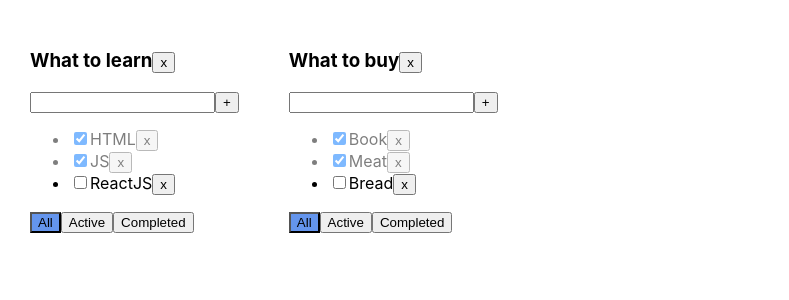
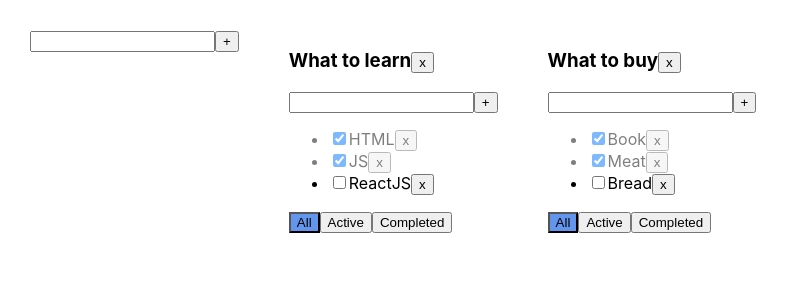
Before and after one commit to marid01/todolist, a React app: page / in a window 1280 px wide. Shown: the top 300 px of the page, without its empty margins (0-789 px from the left). Built offline with nearby package versions, Linux system fonts and the light colour scheme.

Commit message:
added new component AddItemForm

```diff
--- /dev/null
+++ b/src/AddItemForm.tsx
@@ -0,0 +1,49 @@
+import React, {ChangeEvent, KeyboardEvent, useState} from "react";
+
+type AddItemFormPropsType = {
+    addItem: (title: string) => void
+}
+
+function AddItemForm(props: AddItemFormPropsType) {
+
+    const [newTaskTitle, setNewTaskTitle] = useState<string>("");
+    const [error, setError] = useState<boolean>(false)
+
+
+    const onChangeTitle = (e: ChangeEvent<HTMLInputElement>) => {
+        setNewTaskTitle(e.currentTarget.value)
+        setError(false)
+    }
+
+    const onClickAddItem = () => {
+        const trimmedTitle = newTaskTitle.trim()
+        if (trimmedTitle) {
+            props.addItem(newTaskTitle)
+        } else {
+            setError(true)
+
+        }
+        setNewTaskTitle("");
+    }
+
+    const onKeyPressHandler = (e: KeyboardEvent<HTMLInputElement>) => {
+        if (e.key === "Enter") {
+            onClickAddItem()
+        }
+    }
+    const errorMessage = error ? <div className={"error-message"}>Title is required</div> : null
+
+    return(
+        <div>
+            <input className={error ? "error" : ""}
+                   value={newTaskTitle}
+                   onChange={onChangeTitle}
+                   onKeyPress={onKeyPressHandler}
+            />
+            <button onClick={onClickAddItem}>+</button>
+            {errorMessage}
+        </div>
+    )
+}
+
+export default AddItemForm;
--- a/src/App.tsx
+++ b/src/App.tsx
@@ -2,9 +2,10 @@ import React, {useState} from 'react';
 import './App.css';
 import {Todolist} from "./Todolist";
 import {v1} from "uuid";
+import AddItemForm from "./AddItemForm";
 
 export type FilteredValuesType = "all" | "active" | "completed"
-type TodolistType = {
+type TodoListType = {
     id: string
     title: string
     filter: FilteredValuesType
@@ -50,10 +51,17 @@ function App() {
         delete tasks[todolistId]
     }
 
+    function addTodoList(title: string) {
+        const newTodoListId = v1()
+        const newTodoList: TodoListType = {id: newTodoListId, title: title, filter: "all"}
+        setTodolists([...todolists, newTodoList])
+        setTasks({...tasks, [newTodoListId]: []})
+    }
+
     let todolistId1 = v1();
     let todolistId2 = v1();
 
-    let [todolists, setTodolists] = useState<Array<TodolistType>>([
+    let [todolists, setTodolists] = useState<Array<TodoListType>>([
         {id: todolistId1, title: "What to learn", filter: "all"},
         {id: todolistId2, title: "What to buy", filter: "all"},
     ]);
@@ -74,6 +82,8 @@ function App() {
 
     return (
         <div className="App">
+            <AddItemForm addItem={addTodoList} />
+
             {
                 todolists.map((tl) => {
                     let allTodolistTasks = tasks[tl.id];
--- a/src/Todolist.tsx
+++ b/src/Todolist.tsx
@@ -1,5 +1,6 @@
 import React, {ChangeEvent, KeyboardEvent, useState} from "react";
 import {FilteredValuesType} from "./App";
+import AddItemForm from "./AddItemForm";
 
 type TaskType = {
     id: string
@@ -21,48 +22,50 @@ type PropsType = {
 
 
 export function Todolist(props: PropsType) {
-    const [newTaskTitle, setNewTaskTitle] = useState<string>("");
-    const [error, setError] = useState<boolean>(false)
+    // const [newTaskTitle, setNewTaskTitle] = useState<string>("");
+    // const [error, setError] = useState<boolean>(false)
 
-    const onNewTitleChangeHandler = (e: ChangeEvent<HTMLInputElement>) => {
-        setNewTaskTitle(e.currentTarget.value)
-        setError(false)
-    }
+    // const onNewTitleChangeHandler = (e: ChangeEvent<HTMLInputElement>) => {
+    //     setNewTaskTitle(e.currentTarget.value)
+    //     setError(false)
+    // }
 
-    const onKeyPressHandler = (e: KeyboardEvent<HTMLInputElement>) => {
-        if (e.key === "Enter") {
-            addTask()
-        }
-    }
-    const addTask = () => {
-        const trimmedTitle = newTaskTitle.trim()
-        if (trimmedTitle) {
-            props.addTask(newTaskTitle, props.todolistId)
-        } else {
-            setError(true)
-
-        }
-        setNewTaskTitle("");
-    }
+    // const onKeyPressHandler = (e: KeyboardEvent<HTMLInputElement>) => {
+    //     if (e.key === "Enter") {
+    //         addTask()
+    //     }
+    // }
+    // const addTask = () => {
+    //     const trimmedTitle = newTaskTitle.trim()
+    //     if (trimmedTitle) {
+    //         props.addTask(newTaskTitle, props.todolistId)
+    //     } else {
+    //         setError(true)
+    //
+    //     }
+    //     setNewTaskTitle("");
+    // }
 
 
     const onAllClickHandler = () => props.changeFilter("all", props.todolistId);
     const onActiveClickHandler = () => props.changeFilter("active", props.todolistId);
     const onCompletedClickHandler = () => props.changeFilter("completed", props.todolistId);
-    const errorMessage = error ? <div className={"error-message"}>Title is required</div> : null
+    // const errorMessage = error ? <div className={"error-message"}>Title is required</div> : null
     const onClickRemoveTodolist = () => props.removeTodolist(props.todolistId)
+    const addTask = (title: string) => props.addTask(title, props.todolistId)
 
     return <div>
         <h3>{props.title}<button onClick={onClickRemoveTodolist}>x</button></h3>
-        <div>
-            <input className={error ? "error" : ""}
-                value={newTaskTitle}
-                   onChange={onNewTitleChangeHandler}
-                   onKeyPress={onKeyPressHandler}
-            />
-            <button onClick={addTask}>+</button>
-            {errorMessage}
-        </div>
+        <AddItemForm addItem={addTask}/>
+        {/*<div>*/}
+        {/*    <input className={error ? "error" : ""}*/}
+        {/*        value={newTaskTitle}*/}
+        {/*           onChange={onNewTitleChangeHandler}*/}
+        {/*           onKeyPress={onKeyPressHandler}*/}
+        {/*    />*/}
+        {/*    <button onClick={addTask}>+</button>*/}
+        {/*    {errorMessage}*/}
+        {/*</div>*/}
         <ul>
             {
                 props.tasks.map(t => {
```
